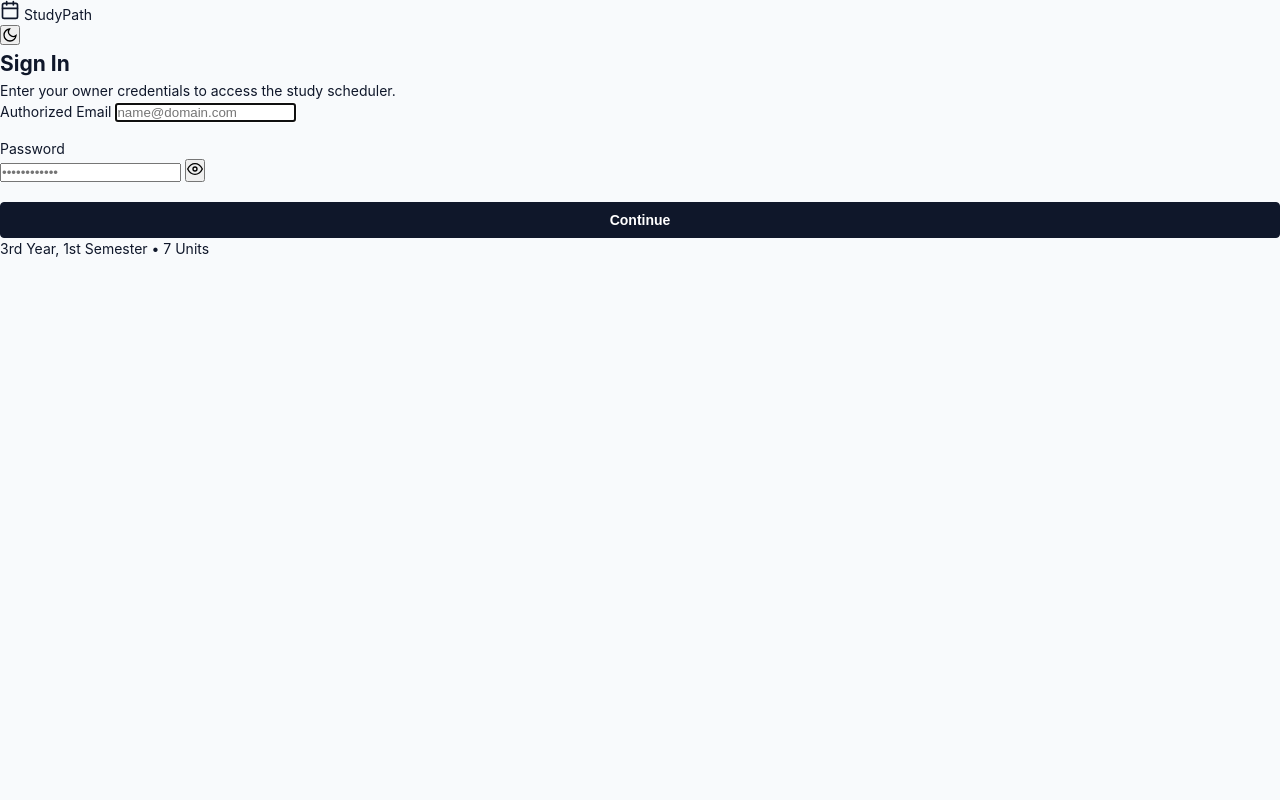
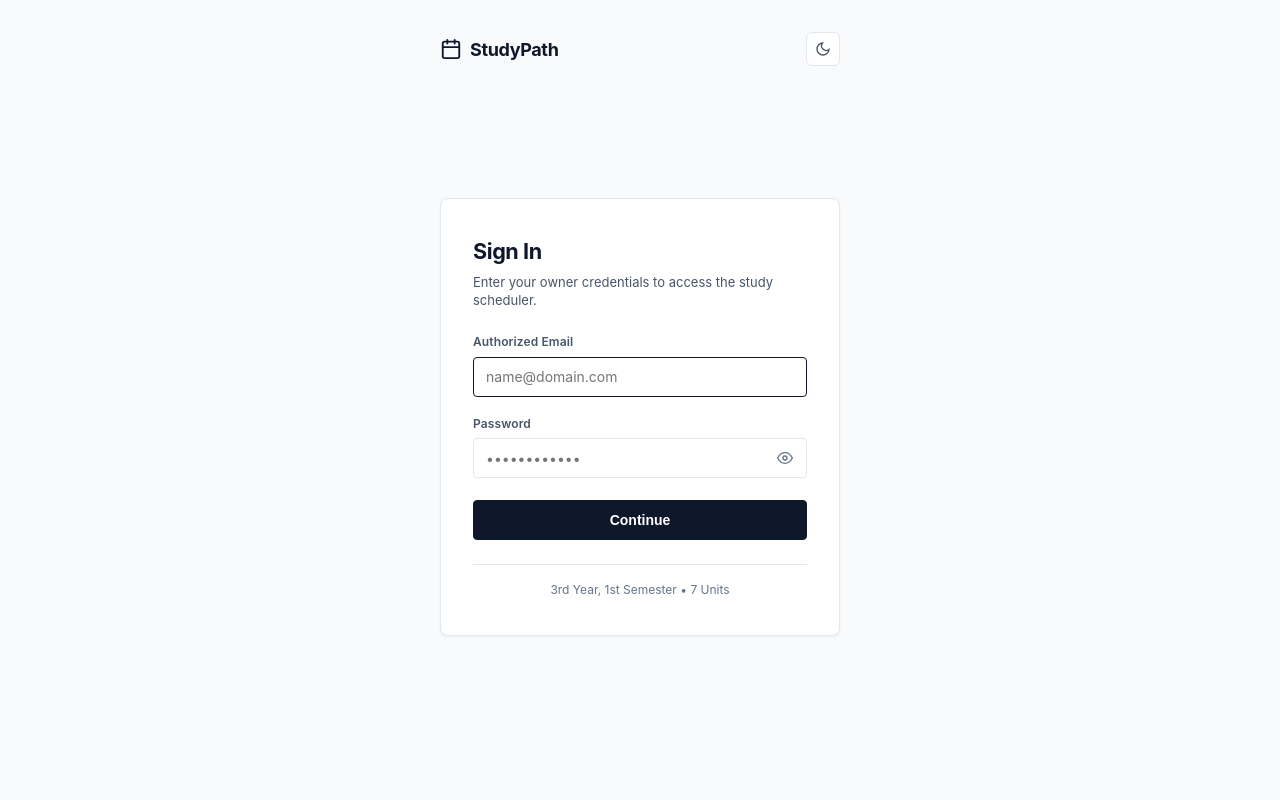
Before and after one commit to AxisDeta/classtt, a Flask app: page /login in a window 1280 px wide. Run offline with Flask 3, Linux system fonts and the light colour scheme.

Commit message:
fix(auth): restore complete clean solid layout and widget styles for login page

```diff
--- a/static/style.css
+++ b/static/style.css
@@ -1774,125 +1774,252 @@ html[data-theme="light"] .moon-icon { display: block; }
     padding: 0.5rem;
 }
 
-/* 21. AUTH / LOGIN / ADMIN PAGES */
-.auth-page-wrapper {
+/* 21. AUTHENTICATION & LOGIN PAGE (MATCHING login.html EXACTLY) */
+.auth-body {
     min-height: 100vh;
     display: flex;
     flex-direction: column;
-    background: var(--bg-page);
-    color: var(--text-primary);
-}
-
-.auth-nav-bar {
-    padding: 1rem 1.5rem;
-    border-bottom: 1px solid var(--border-color);
-    display: flex;
+    background-color: var(--bg-page);
+    color: var(--text-primary);
+    font-family: var(--font-sans);
+}
+
+.auth-layout {
+    min-height: 100vh;
+    display: flex;
+    flex-direction: column;
+    width: 100%;
+    max-width: 440px;
+    margin: 0 auto;
+    padding: 2rem 1.25rem;
+    box-sizing: border-box;
+}
+
+.auth-header {
+    display: flex;
+    align-items: center;
     justify-content: space-between;
-    align-items: center;
-}
-
-.auth-card-container {
+    width: 100%;
+    margin-bottom: 2rem;
+}
+
+.auth-logo {
+    display: flex;
+    align-items: center;
+    gap: 8px;
+    color: var(--text-primary);
+}
+
+.auth-logo svg {
+    width: 22px;
+    height: 22px;
+    color: var(--text-primary);
+}
+
+.auth-logo-text {
+    font-size: 1.125rem;
+    font-weight: 700;
+    letter-spacing: -0.02em;
+    color: var(--text-primary);
+}
+
+.theme-toggle-btn {
+    width: 34px;
+    height: 34px;
+    border-radius: var(--radius-md);
+    background: var(--bg-surface);
+    border: 1px solid var(--border-color);
+    color: var(--text-secondary);
+    display: flex;
+    align-items: center;
+    justify-content: center;
+    cursor: pointer;
+    transition: background 0.15s ease, color 0.15s ease, border-color 0.15s ease;
+}
+
+.theme-toggle-btn:hover {
+    background: var(--bg-surface-hover);
+    color: var(--text-primary);
+    border-color: var(--border-hover);
+}
+
+.auth-main {
     flex: 1;
     display: flex;
     align-items: center;
     justify-content: center;
-    padding: 1.5rem;
-}
-
-.auth-card {
+    width: 100%;
+    padding-bottom: 2rem;
+}
+
+.auth-box {
+    width: 100%;
     background: var(--bg-surface);
     border: 1px solid var(--border-color);
     border-radius: var(--radius-lg);
+    padding: 2.25rem 2rem;
     box-shadow: var(--shadow-subtle);
-    max-width: 400px;
-    width: 100%;
-    padding: 2rem;
-}
-
-.auth-card-header {
-    text-align: center;
+}
+
+.auth-box-header {
     margin-bottom: 1.5rem;
-}
-
-.auth-lock-icon {
-    width: 36px;
-    height: 36px;
-    color: var(--text-primary);
-    margin-bottom: 0.5rem;
-}
-
-.auth-card-header h2 {
-    font-size: 1.25rem;
+    text-align: left;
+}
+
+.auth-box-header h2 {
+    font-size: 1.35rem;
     font-weight: 700;
-    color: var(--text-primary);
-}
-
-.auth-card-header p {
-    font-size: 0.8125rem;
-    color: var(--text-muted);
-    margin-top: 2px;
-}
-
-.auth-form {
-    display: flex;
-    flex-direction: column;
-    gap: 1rem;
+    letter-spacing: -0.02em;
+    color: var(--text-primary);
+    margin-bottom: 0.35rem;
+}
+
+.auth-box-header p {
+    font-size: 0.8125rem;
+    color: var(--text-secondary);
+    line-height: 1.4;
+}
+
+.auth-alert-container {
+    margin-bottom: 1.25rem;
+}
+
+.auth-alert {
+    padding: 0.65rem 0.85rem;
+    border-radius: var(--radius-sm);
+    font-size: 0.8125rem;
+    line-height: 1.4;
+    border: 1px solid var(--border-color);
 }
 
 .auth-alert-error {
     background: var(--danger-bg);
     color: var(--danger-text);
-    border: 1px solid var(--danger-border);
-    padding: 0.6rem 0.75rem;
-    border-radius: var(--radius-sm);
-    font-size: 0.75rem;
+    border-color: var(--danger-border);
     font-weight: 500;
 }
 
-.auth-field {
+.auth-alert-success {
+    background: var(--success-bg);
+    color: var(--success-text);
+    border-color: var(--success-border);
+    font-weight: 500;
+}
+
+.auth-form {
     display: flex;
     flex-direction: column;
-    gap: 0.3rem;
-}
-
-.auth-field label {
-    font-size: 0.75rem;
-    font-weight: 600;
-    color: var(--text-secondary);
-}
-
-.auth-field input {
-    border: 1px solid var(--border-color);
-    background: var(--bg-surface);
-    color: var(--text-primary);
-    padding: 8px 10px;
-    border-radius: var(--radius-sm);
+    gap: 1.125rem;
+}
+
+.auth-form .form-group {
+    display: flex;
+    flex-direction: column;
+    gap: 0.35rem;
+}
+
+.auth-form label {
+    font-size: 0.75rem;
+    font-weight: 600;
+    color: var(--text-secondary);
+    letter-spacing: 0.01em;
+}
+
+.auth-form input[type="email"],
+.auth-form input[type="password"],
+.auth-form input[type="text"] {
+    width: 100%;
+    height: 40px;
+    padding: 0 0.75rem;
+    background: var(--bg-surface);
+    border: 1px solid var(--border-color);
+    border-radius: var(--radius-sm);
+    color: var(--text-primary);
     font-size: 0.875rem;
     font-family: inherit;
     outline: none;
     transition: border-color 0.15s ease;
-}
-
-.auth-field input:focus {
+    box-sizing: border-box;
+}
+
+.auth-form input:focus {
     border-color: var(--border-focus);
 }
 
-.auth-btn-submit {
+.input-password-wrapper {
+    position: relative;
+    display: flex;
+    align-items: center;
+    width: 100%;
+}
+
+.input-password-wrapper input {
+    padding-right: 40px !important;
+}
+
+.btn-pwd-toggle {
+    position: absolute;
+    right: 8px;
+    top: 50%;
+    transform: translateY(-50%);
+    background: transparent;
+    border: none;
+    color: var(--text-muted);
+    cursor: pointer;
+    padding: 6px;
+    display: flex;
+    align-items: center;
+    justify-content: center;
+    border-radius: var(--radius-sm);
+    transition: color 0.15s ease;
+}
+
+.btn-pwd-toggle:hover {
+    color: var(--text-primary);
+}
+
+.btn-primary {
     appearance: none;
-    border: 1px solid var(--primary-color);
+    display: inline-flex;
+    align-items: center;
+    justify-content: center;
+    gap: 0.5rem;
+    height: 40px;
+    padding: 0 1rem;
     background: var(--primary-color);
     color: var(--primary-contrast);
+    border: 1px solid var(--primary-color);
+    border-radius: var(--radius-sm);
     font-size: 0.875rem;
     font-weight: 600;
-    padding: 9px 16px;
-    border-radius: var(--radius-sm);
     cursor: pointer;
-    transition: background 0.15s ease;
+    transition: background 0.15s ease, opacity 0.15s ease;
+    width: 100%;
+    text-decoration: none;
+    box-sizing: border-box;
+}
+
+.btn-primary:hover {
+    background: var(--primary-hover);
+}
+
+.btn-primary:disabled {
+    opacity: 0.65;
+    cursor: not-allowed;
+}
+
+.auth-btn-submit {
+    width: 100%;
     margin-top: 0.25rem;
 }
 
-.auth-btn-submit:hover {
-    background: var(--primary-hover);
+.auth-box-footer {
+    margin-top: 1.5rem;
+    padding-top: 1rem;
+    border-top: 1px solid var(--border-color);
+    text-align: center;
+    font-size: 0.75rem;
+    color: var(--text-muted);
 }
 
 /* ==========================================================================
@@ -2006,4 +2133,12 @@ html[data-theme="light"] .moon-icon { display: block; }
     .modal-content {
         padding: 1.25rem 1rem;
     }
-}
+
+    .auth-layout {
+        padding: 1.5rem 1rem;
+    }
+
+    .auth-box {
+        padding: 1.75rem 1.25rem;
+    }
+}
```
